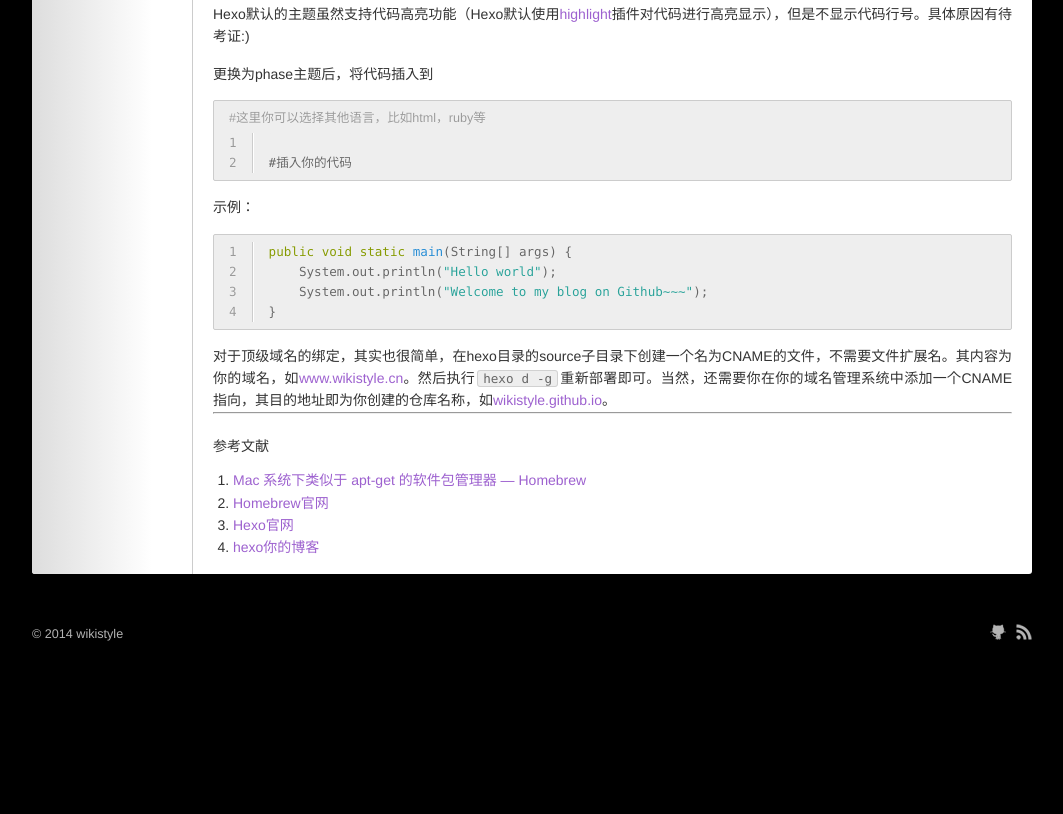
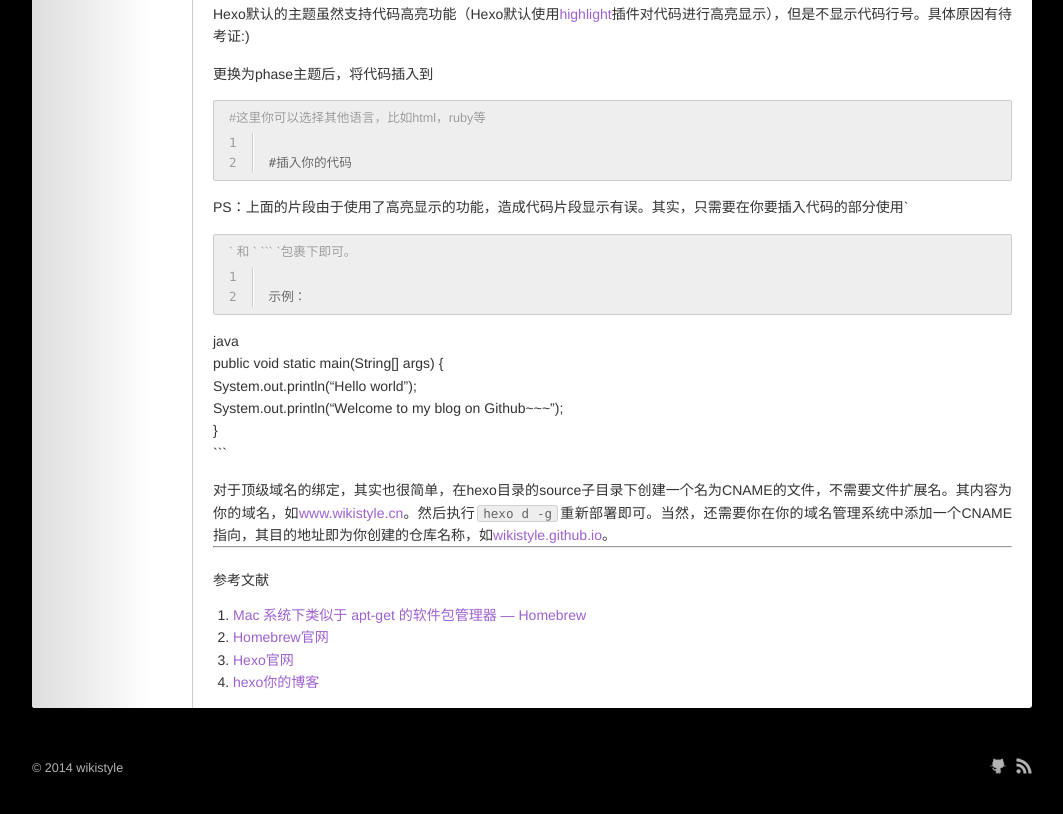
Before and after one commit to wikistyle/wikistyle.github.io, a plain HTML site: page 2014/09/03/使用Hexo在Github上搭建自己的博客/index.html in a window 1280 px wide. Shown: the part 1506-2320 px from the top of the page, without its empty margins (108-1171 px from the left). Before the commit the page ends 2200 px from the top, so only its background shows below. Drawn offline with nearby package versions, Linux system fonts and the light colour scheme; a script that the page names is missing.

Commit message:
Site updated: 2014-09-04 10:16:29

````diff
--- a/2014/09/03/使用Hexo在Github上搭建自己的博客/index.html
+++ b/2014/09/03/使用Hexo在Github上搭建自己的博客/index.html
@@ -69,7 +69,6 @@
 </ul>
 <figure class="highlight bash"><table><tr><td class="gutter"><pre><div class="line">1</div></pre></td><td class="code"><pre><div class="line">$ ruby <span class="operator">-e</span> <span class="string">"<span class="variable">$(curl -fsSL https://raw.github.com/Homebrew/homebrew/go/install)</span>"</span></div></pre></td></tr></table></figure>
 
-
 <pre><code>有关Homebrew的介绍，大家可以去其[<span class="link_label">官网</span>](<span class="link_url">http://brew.sh</span>)查看，这里就不再累述。
 </code></pre><ul>
 <li><p>有了Homebrew做铺垫，安装<a href="http://hexo.io" target="_blank" rel="external">Hexo</a>就非常的容易了。</p>
@@ -108,9 +107,10 @@
 <p>更换为phase主题后，将代码插入到</p>
 <figure class="highlight java"><figcaption><span>#这里你可以选择其他语言，比如html，ruby等</span></figcaption><table><tr><td class="gutter"><pre><div class="line">1</div><div class="line">2</div></pre></td><td class="code"><pre><div class="line">	</div><div class="line">#插入你的代码</div></pre></td></tr></table></figure>
 
-<p>示例：</p>
-<figure class="highlight java"><table><tr><td class="gutter"><pre><div class="line">1</div><div class="line">2</div><div class="line">3</div><div class="line">4</div></pre></td><td class="code"><pre><div class="line"><span class="keyword">public</span> <span class="keyword">void</span> <span class="keyword">static</span> <span class="title">main</span>(String[] args) {</div><div class="line">    System.out.println(<span class="string">"Hello world"</span>);</div><div class="line">    System.out.println(<span class="string">"Welcome to my blog on Github~~~"</span>);</div><div class="line">}</div></pre></td></tr></table></figure>
+<p>PS：上面的片段由于使用了高亮显示的功能，造成代码片段显示有误。其实，只需要在你要插入代码的部分使用` </p>
+<figure class="highlight java"><figcaption><span>` 和 ` ``` `包裹下即可。</span></figcaption><table><tr><td class="gutter"><pre><div class="line">1</div><div class="line">2</div></pre></td><td class="code"><pre><div class="line"></div><div class="line">示例：</div></pre></td></tr></table></figure>
 
+<p> java<br>public void static main(String[] args) {<br>    System.out.println(“Hello world”);<br>    System.out.println(“Welcome to my blog on Github~~~”);<br>}<br>```</p>
 <p>对于顶级域名的绑定，其实也很简单，在hexo目录的source子目录下创建一个名为CNAME的文件，不需要文件扩展名。其内容为你的域名，如<a href="http://www.wikistyle.cn" target="_blank" rel="external">www.wikistyle.cn</a>。然后执行<code>hexo d -g</code>重新部署即可。当然，还需要你在你的域名管理系统中添加一个CNAME指向，其目的地址即为你创建的仓库名称，如<a href="http://wikistyle.github.io" target="_blank" rel="external">wikistyle.github.io</a>。</p>
 <hr>
 <h4 id="参考文献">参考文献</h4>
````
